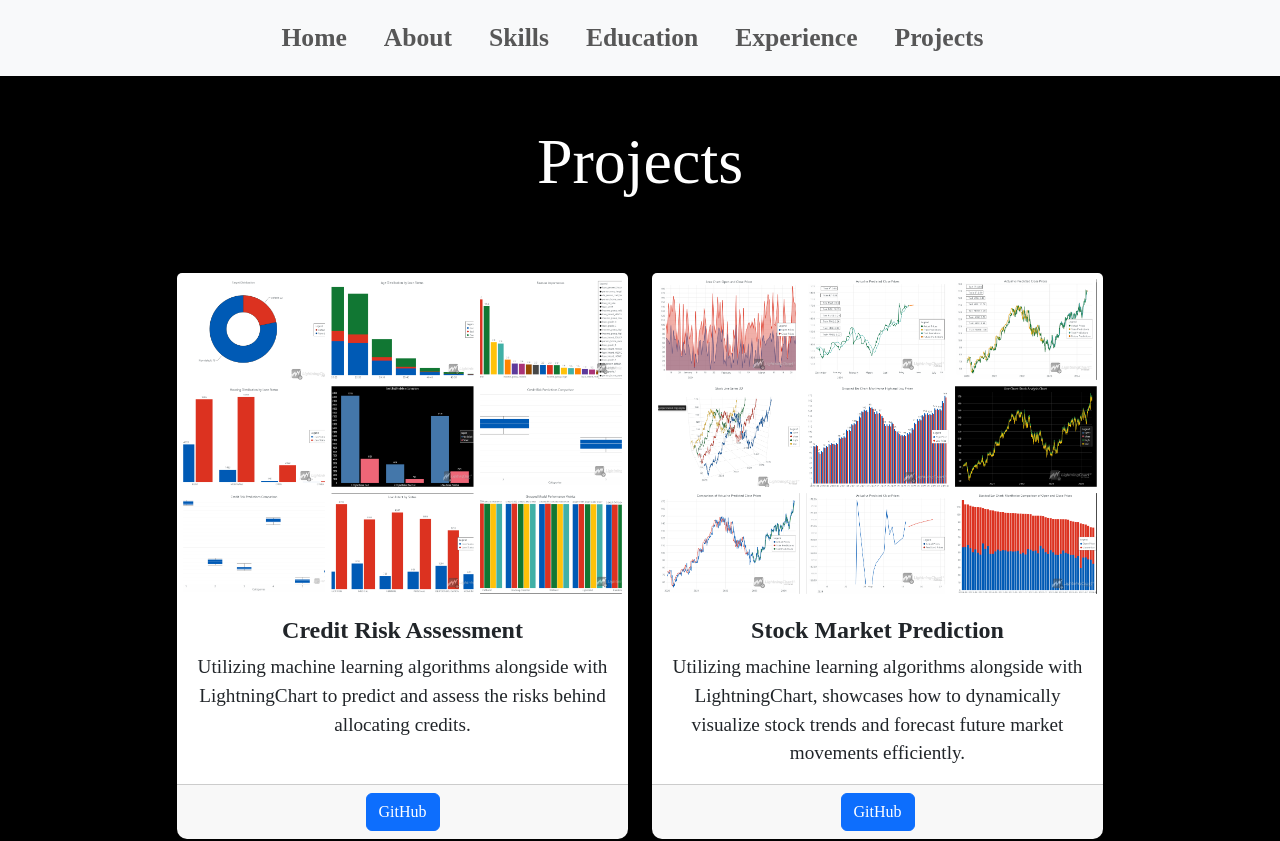
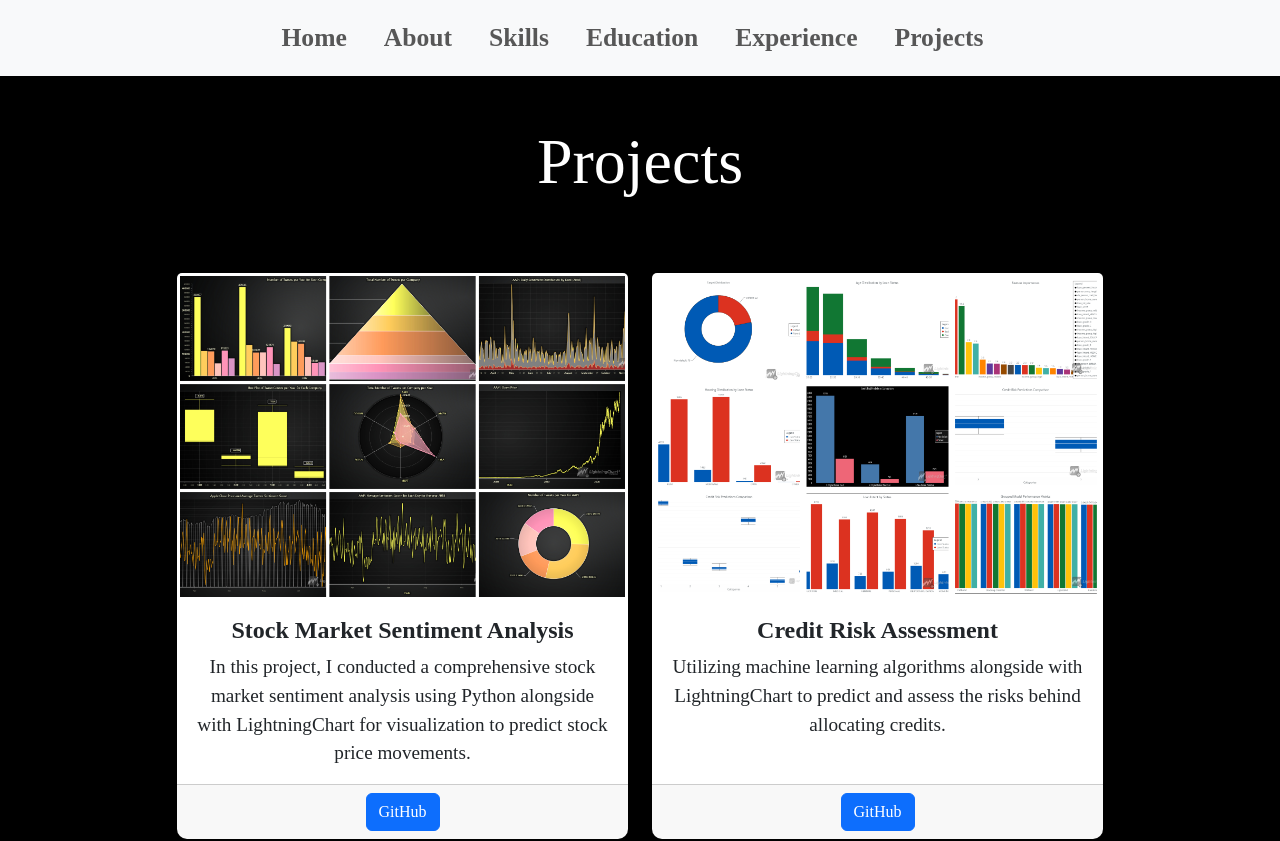
Before and after one commit to ahmadomid1984/portfolio, a React (Create React App) app: page /projects in a window 1280 px wide. Shown: the top 841 px of the page. Built offline with nearby package versions, Linux system fonts and the light colour scheme.

Commit message:
Stock Market Sentiment Analysis project added

```diff
--- a/src/components/Projects.js
+++ b/src/components/Projects.js
@@ -7,7 +7,19 @@ const Projects = () => {
             <div className="row justify-content-center">
             <div className="col-lg-5 col-md-8 col-sm-12 mb-4 mt-5"> {/* Added col-sm-10 for smaller screens */}
                     <div className="card h-100">
-                        <img src="images/2nd_project.png" className="card-img-top" alt="Project 0" />
+                        <img src="images/3rd_project.jpg" className="card-img-top" alt="Project 1" />
+                        <div className="card-body text-center">
+                            <h5 className="card-title" style={{ fontSize: '1.5em', fontWeight: 'bold' }}>Stock Market Sentiment Analysis</h5>
+                            <p className="card-text" style={{ fontSize: '1.2em' }}>In this project, I conducted a comprehensive stock market sentiment analysis using Python alongside with LightningChart for visualization to predict stock price movements.</p>
+                        </div>
+                        <div className="card-footer text-center">
+                            <a href="https://github.com/ahmadomid1984/Stock-Market-Sentiment-Analysis" className="btn btn-primary">GitHub</a>
+                        </div>
+                    </div>
+                </div>
+            <div className="col-lg-5 col-md-8 col-sm-12 mb-4 mt-5"> {/* Added col-sm-10 for smaller screens */}
+                    <div className="card h-100">
+                        <img src="images/2nd_project.png" className="card-img-top" alt="Project 2" />
                         <div className="card-body text-center">
                             <h5 className="card-title" style={{ fontSize: '1.5em', fontWeight: 'bold' }}>Credit Risk Assessment</h5>
                             <p className="card-text" style={{ fontSize: '1.2em' }}>Utilizing machine learning algorithms alongside with LightningChart to predict and assess the risks behind allocating credits.</p>
@@ -19,7 +31,7 @@ const Projects = () => {
                 </div>
                 <div className="col-lg-5 col-md-8 col-sm-12 mb-4 mt-5"> {/* Added col-sm-10 for smaller screens */}
                     <div className="card h-100">
-                        <img src="images/1st_project.png" className="card-img-top" alt="Project 1" />
+                        <img src="images/1st_project.png" className="card-img-top" alt="Project 3" />
                         <div className="card-body text-center">
                             <h5 className="card-title" style={{ fontSize: '1.5em', fontWeight: 'bold' }}>Stock Market Prediction</h5>
                             <p className="card-text" style={{ fontSize: '1.2em' }}>Utilizing machine learning algorithms alongside with LightningChart, showcases how to dynamically visualize stock trends and forecast future market movements efficiently.</p>
@@ -31,7 +43,7 @@ const Projects = () => {
                 </div>
                 <div className="col-lg-5 col-md-8 col-sm-12 mb-4 mt-5"> {/* Added col-sm-10 for smaller screens */}
                     <div className="card h-100">
-                        <img src="images/nodejs.png" className="card-img-top" alt="Project 2" />
+                        <img src="images/nodejs.png" className="card-img-top" alt="Project 4" />
                         <div className="card-body text-center">
                             <h5 className="card-title" style={{ fontSize: '1.5em', fontWeight: 'bold' }}>React + Node.js Backend Website</h5>
                             <p className="card-text" style={{ fontSize: '1.2em' }}>Developed a robust backend for a car gallery website, using Node.js and MongoDB. Implemented full CRUD and API authentication functionalities.</p>
@@ -43,7 +55,7 @@ const Projects = () => {
                 </div>
                 <div className="col-lg-5 col-md-8 col-sm-12 mb-4 mt-5"> {/* Added col-sm-10 for smaller screens */}
                     <div className="card h-100">
-                        <img src="images/Hotel-Waltikka.png" className="card-img-top" alt="Project 3" />
+                        <img src="images/Hotel-Waltikka.png" className="card-img-top" alt="Project 5" />
                         <div className="card-body text-center">
                             <h5 className="card-title" style={{ fontSize: '1.5em', fontWeight: 'bold' }}>HAMK Design Factory Project</h5>
                             <p className="card-text" style={{ fontSize: '1.2em' }}>Designed an IoT interfaces integrating temperature, moisture, and CO2 data for Hotel Waltikka located in Valkeakoski.</p>
@@ -55,7 +67,7 @@ const Projects = () => {
                 </div>
                 <div className="col-lg-5 col-md-8 col-sm-12 mb-4 mt-5"> {/* Added col-sm-10 for smaller screens */}
                     <div className="card h-100">
-                        <img src="images/portfolio.png" className="card-img-top" alt="Project 4" />
+                        <img src="images/portfolio.png" className="card-img-top" alt="Project 6" />
                         <div className="card-body text-center">
                             <h5 className="card-title" style={{ fontSize: '1.5em', fontWeight: 'bold' }}>Dev Portfolio</h5>
                             <p className="card-text" style={{ fontSize: '1.2em' }}>A responsive Dev Portfolio Website made in React and Bootstrap.</p>
@@ -67,7 +79,7 @@ const Projects = () => {
                 </div>
                 <div className="col-lg-5 col-md-8 col-sm-12 mb-4 mt-5"> {/* Added col-sm-10 for smaller screens */}
                     <div className="card h-100">
-                        <img src="images/bovi.png" className="card-img-top" alt="Project 5" />
+                        <img src="images/bovi.png" className="card-img-top" alt="Project 7" />
                         <div className="card-body text-center">
                             <h5 className="card-title" style={{ fontSize: '1.5em', fontWeight: 'bold' }}>Bovi Website</h5>
                             <p className="card-text" style={{ fontSize: '1.2em' }}>Bovi, a specialized service centered around food and drinks, such as restaurants and cafes. Designed by Wordpress.</p>
@@ -79,7 +91,7 @@ const Projects = () => {
                 </div>
                 <div className="col-lg-5 col-md-8 col-sm-12 mb-4 mt-5"> {/* Added col-sm-10 for smaller screens */}
                     <div className="card h-100">
-                        <img src="images/co2emission.png" className="card-img-top" alt="Project 6" />
+                        <img src="images/co2emission.png" className="card-img-top" alt="Project 8" />
                         <div className="card-body text-center">
                             <h5 className="card-title" style={{ fontSize: '1.5em', fontWeight: 'bold' }}>AI & ML Projects</h5>
                             <p className="card-text" style={{ fontSize: '1.2em' }}>Working on various university projects, including supervised learning (KNN algorithm), unsupervised learning (k-means algorithm), Natural Language Processing (NLP) and etc...</p>
@@ -90,7 +102,7 @@ const Projects = () => {
                 </div>
                 <div className="col-lg-5 col-md-8 col-sm-12 mb-4 mt-5"> {/* Added col-sm-10 for smaller screens */}
                     <div className="card h-100">
-                        <img src="images/automation.jpg" className="card-img-top" alt="Project 7" />
+                        <img src="images/automation.jpg" className="card-img-top" alt="Project 9" />
                         <div className="card-body text-center">
                             <h5 className="card-title" style={{ fontSize: '1.5em', fontWeight: 'bold' }}>PDF Invoice Automation</h5>
                             <p className="card-text" style={{ fontSize: '1.2em' }}>Creating an automated PDF invoice processing system with UIPath and Robot Framework, enhancing efficiency and workflow integration.</p>
@@ -101,7 +113,7 @@ const Projects = () => {
                 </div>
                 <div className="col-lg-5 col-md-8 col-sm-12 mb-4 mt-5"> {/* Added col-sm-10 for smaller screens */}
                     <div className="card h-100">
-                        <img src="images/Coffeshop.png" className="card-img-top" alt="Project 8" />
+                        <img src="images/Coffeshop.png" className="card-img-top" alt="Project 10" />
                         <div className="card-body text-center">
                             <h5 className="card-title" style={{ fontSize: '1.5em', fontWeight: 'bold' }}>Crush Cafe</h5>
                             <p className="card-text" style={{ fontSize: '1.2em' }}>Designing a website in different formats (HTML, Wordpress and PHP based in MySQL database).</p>
```
Also changed, not shown: public/images/3rd_project.jpg (added).
